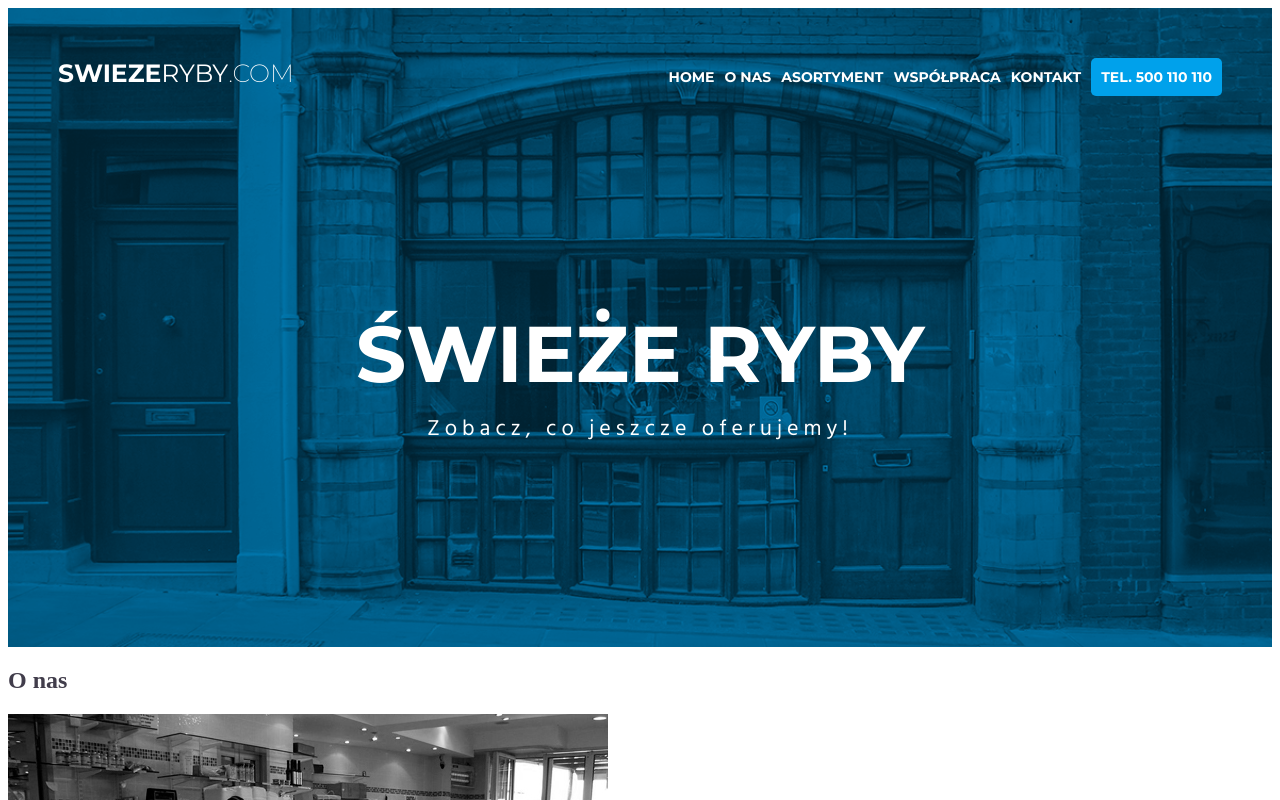
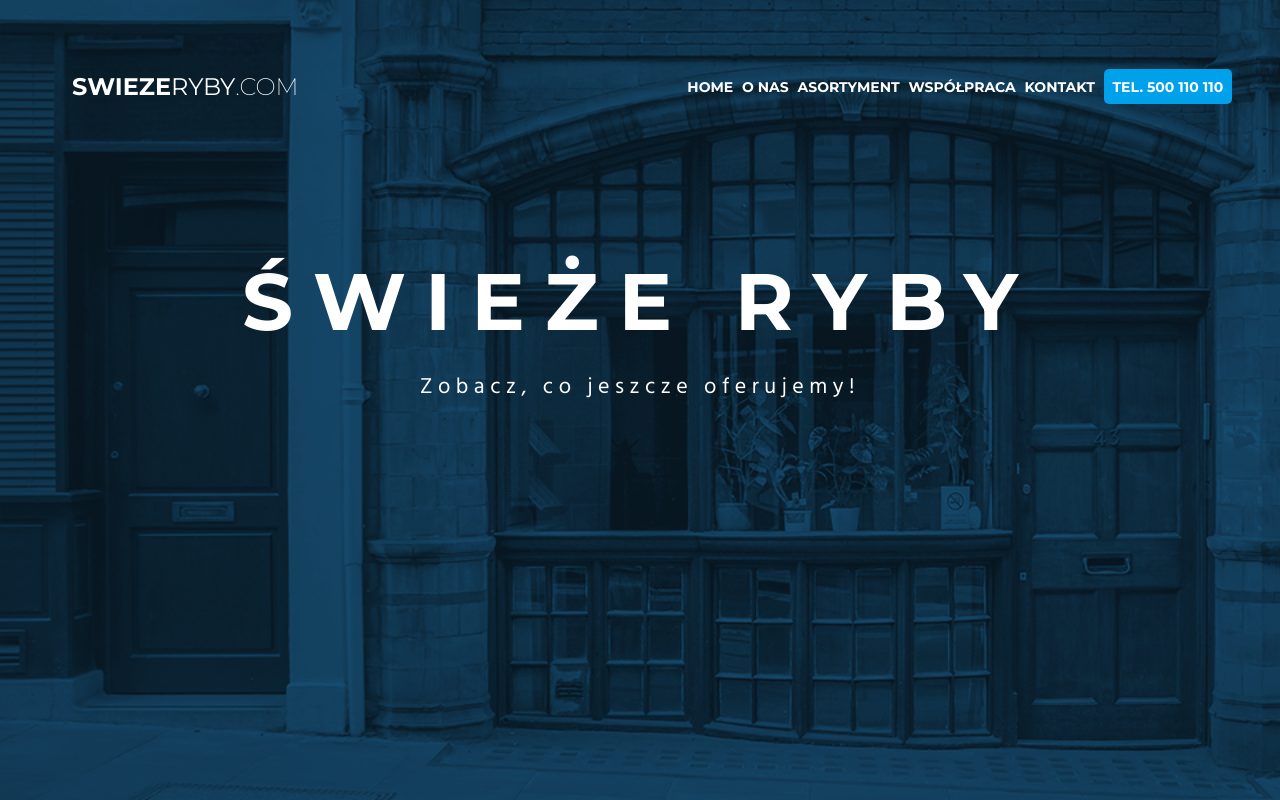
Before and after one commit to alieninochi/Freshy, a plain HTML site: page index.html in a window 1280 px wide. Shown: the top 800 px of the page. Drawn offline with Linux system fonts and the light colour scheme.

Commit message:
Change units to em

```diff
--- a/css/header.css
+++ b/css/header.css
@@ -1,8 +1,9 @@
 header {
+    height: 100vh;
     position: relative;
     background-blend-mode: multiply;
     background-image: url("../images/header-bg.jpg");
-    background-color: #00a1eb;
+    background-color: #1e689a;
     background-size: cover;
     width: 100%;
     color: #ffffff;
@@ -19,23 +20,21 @@ header {
 }
 
 .logo {
-    padding: 50px 0 50px 50px;
-    font-size: 25px;
+    padding: 3em 0 3em 3em;
+    font-size: 1.5em;
     margin-right: auto;
 }
 
-.logo #swieze {
-    font-family: 'Montserrat';
-    font-weight: bold;
-    text-transform: uppercase;
-}
-
-.logo #ryby {
+#swieze, #ryby, #com {
     font-family: Montserrat, sans-serif;
     text-transform: uppercase;
 }
 
-.logo #com {
+#swieze {
+    font-weight: bold;
+}
+
+#com {
     font-family: Montserrat, sans-serif;
     font-weight: lighter;
     text-transform: uppercase;
@@ -45,14 +44,14 @@ header {
     display: flex;
     justify-content: flex-end;
     align-items: center;
-    padding: 50px 50px 50px 0;
+    padding: 3em 3em 3em 0;
 }
 
 .menu-box a {
-    padding-right: 10px;
+    padding-right: .625em;
     font-family: Montserrat, sans-serif;
     font-weight: bold;
-    font-size: 14px;
+    font-size: .875em;
     text-decoration: none;
     text-transform: uppercase;
     color: white;
@@ -61,25 +60,25 @@ header {
 a[href="tel:500110110"] {
     background-color: #00a1eb;
     border-radius: 5px;
-    padding: 10px;
+    padding: .625em;
 }
 
 h1 {
-
-    padding-top: 150px;
+    padding-top: .75em;
     font-family: Montserrat, sans-serif;
     font-weight: bold;
-    font-size: 79px;
+    font-size: 5em;
     text-align: center;
     text-transform: uppercase;
-    margin: 10px;
+    letter-spacing: .25em;
+    margin: .25em;
 }
 
 header p {
     font-family: Hind, sans-serif;
-    font-size: 22px;
+    font-size: 1.375em;
     text-align: center;
-    letter-spacing: 5px;
-    margin: 10px;
-    padding-bottom: 200px;
+    letter-spacing: .25em;
+    padding: 0;
+    margin: 0;
 }
--- a/css/main.css
+++ b/css/main.css
@@ -6,14 +6,13 @@
 @import url('kontakt.css');
 @import url('footer.css');
 
-html {
-        width: 100%;
-        position: absolute;
-        top: 0;
-        bottom: 0;
-        right: 0;
-        left: 0;
-        margin: auto;
-        color: #413d4b;
-        scroll-behavior: smooth;
+*, *::before, *::after {
+  box-sizing: border-box;
 }
+
+body {
+  width: 100%;
+  margin: 0;
+  padding: 0;
+  scroll-behavior: smooth;
+}
--- a/index.html
+++ b/index.html
@@ -34,7 +34,7 @@
 <main>
   <section class="o-nas">
     <h2>O nas</h2>
-            <img src="images/o-nas.jpg"
+    <img src="images/o-nas.jpg">
     <p>
       Lorem ipsum dolor sit amet, consectetur adipiscing elit.
       Morbi molestie egestas massa, et sollicitudin urna mattis faucibus.
```
Lines whose indentation alone changed are shown as unchanged.
